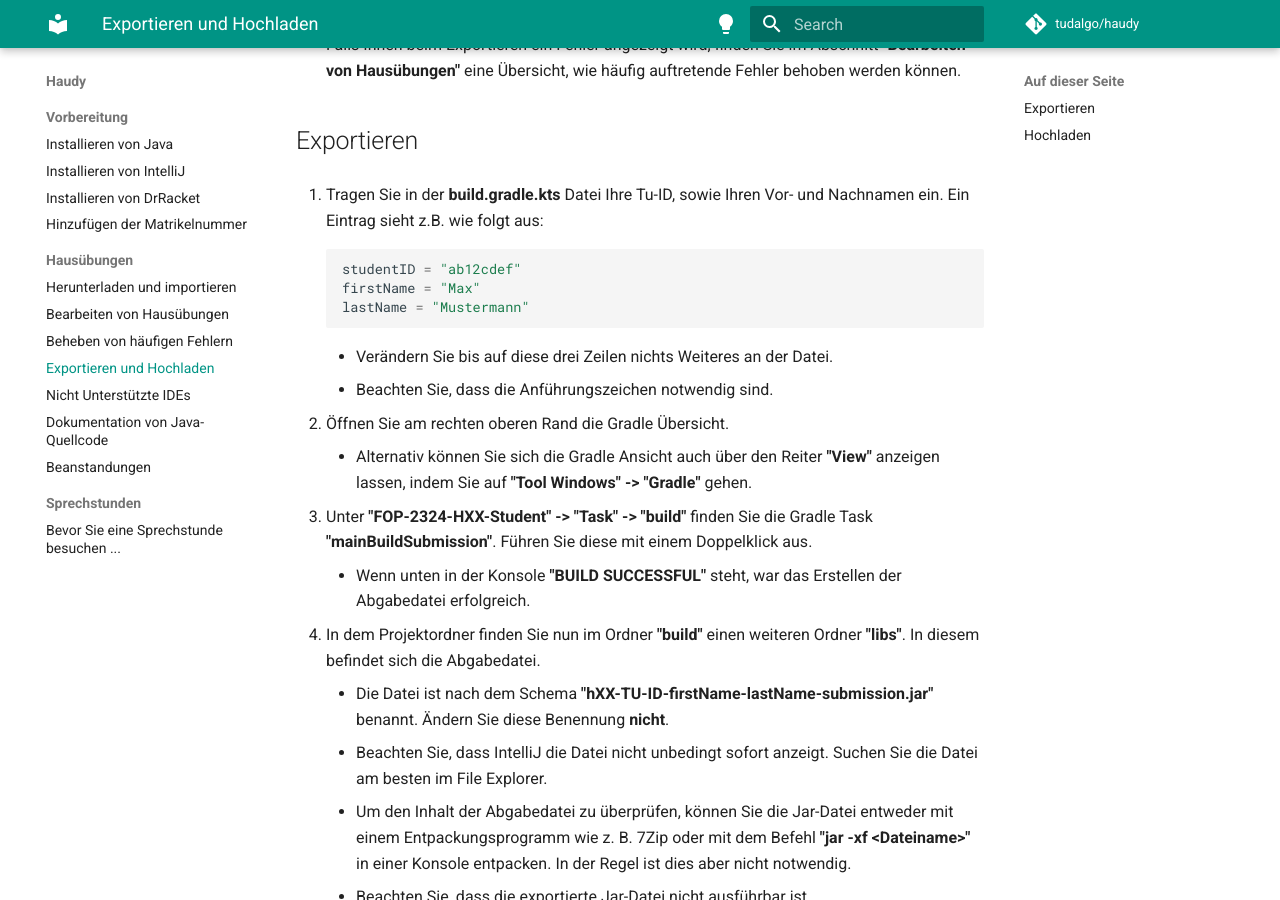
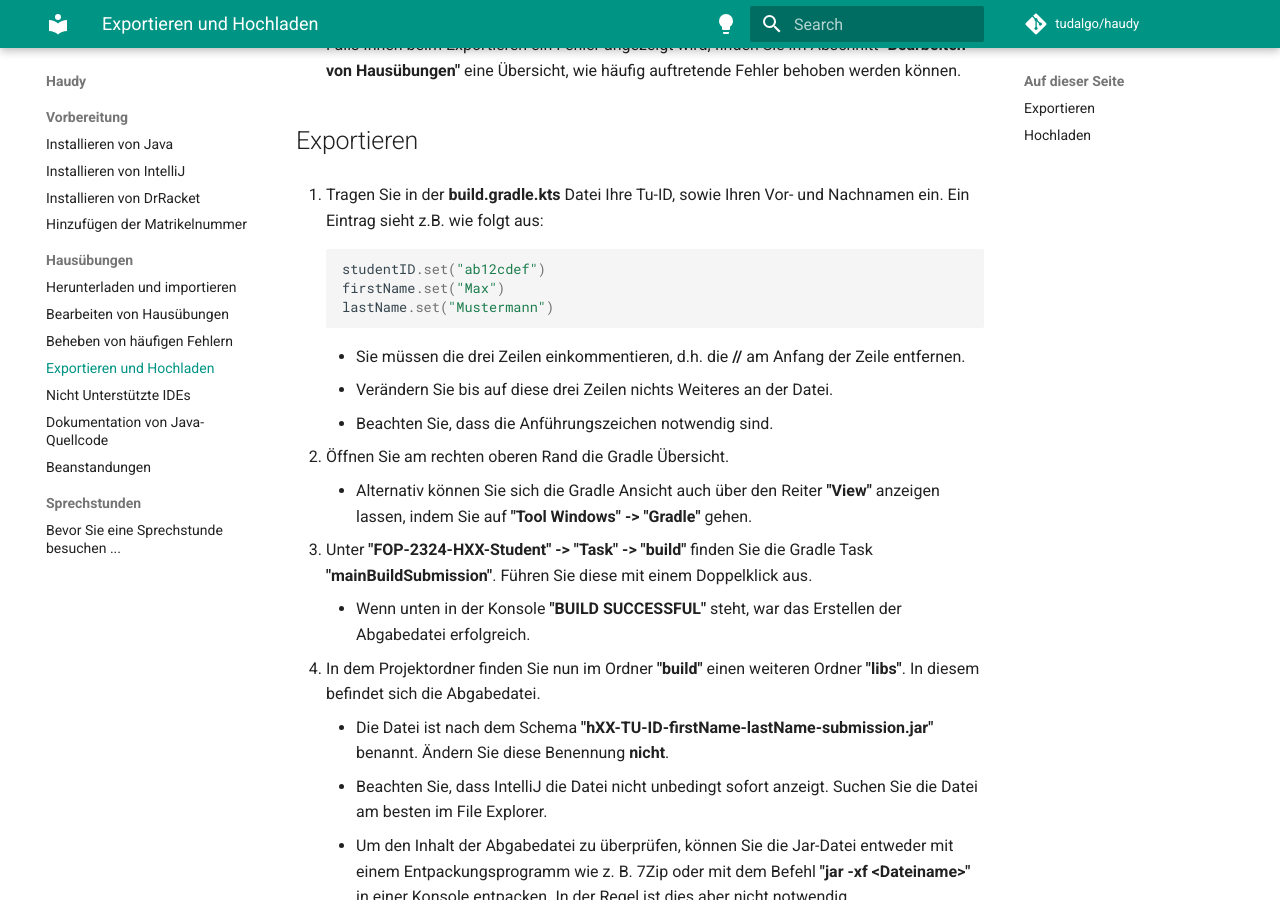
Before and after one commit to tudagrade/wiki, an MkDocs documentation site: the page built from docs/exercises/export-upload.md, in a window 1280 px wide and 900 px high, scrolled down 352 px. Built offline with MkDocs 1.6.1 and Material for MkDocs 9.7.7, drawn with Linux system fonts in a browser that asks for light colours; comment, search, counter and statistics services are not loaded.

Commit message:
update set personal information

````diff
--- a/docs/exercises/export-upload.md
+++ b/docs/exercises/export-upload.md
@@ -9,10 +9,11 @@
 
 1. Tragen Sie in der **build.gradle.kts** Datei Ihre Tu-ID, sowie Ihren Vor- und Nachnamen ein. Ein Eintrag sieht z.B. wie folgt aus:
    ``` java
-   studentID = "ab12cdef"
-   firstName = "Max"
-   lastName = "Mustermann"
+   studentID.set("ab12cdef")
+   firstName.set("Max")
+   lastName.set("Mustermann")
    ```
+    * Sie müssen die drei Zeilen einkommentieren, d.h. die **//** am Anfang der Zeile entfernen.
     * Verändern Sie bis auf diese drei Zeilen nichts Weiteres an der Datei.
     * Beachten Sie, dass die Anführungszeichen notwendig sind.
 
````
Also changed, not shown: docs/exercises/fix-errors.md (+7 -6 lines).
